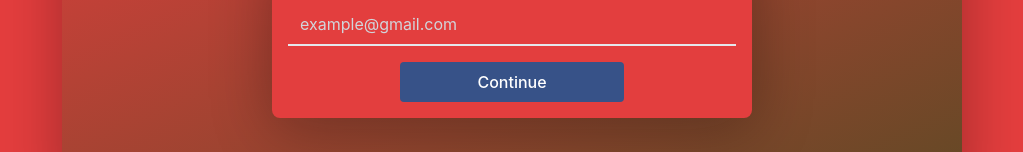
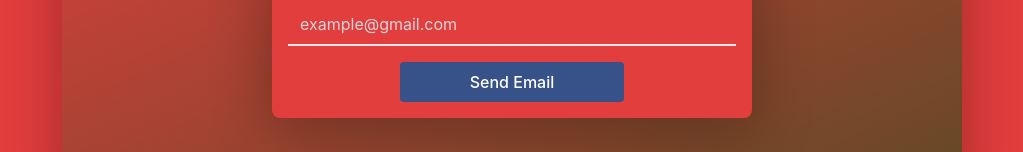
Before and after one commit to artanhysenaj/web-tech-proj, a React (Create React App) app: page /forgot-password in a window 1280 px wide. Shown: the part 336-488 px from the top of the page, without its empty margins (128-1151 px from the left). Built offline with nearby package versions, Linux system fonts and the light colour scheme.

Commit message:
forget password functionality

```diff
--- a/src/api/Authentication/Authentication.js
+++ b/src/api/Authentication/Authentication.js
@@ -67,7 +67,7 @@ export const forgotPassword = {
     });
   },
   resetPassword: async (email, code, password) => {
-    return await axios.post(url + "/wp-json/bdpwr/v1/reset-password", {
+    return await axios.post(url + "/wp-json/bdpwr/v1/set-password", {
       email: email,
       code: code,
       password: password,
--- a/src/components/AuthForm/ForgotPasswordForm.jsx
+++ b/src/components/AuthForm/ForgotPasswordForm.jsx
@@ -1,60 +1,52 @@
 import React, { useState } from "react";
 import { Formik, Form } from "formik";
-import { forgotPassword } from "../../api/Authentication/Authentication";
 import Input from "../UI/Input/Input";
+import Button from "../UI/Button/Button";
+import { useNavigate } from "react-router-dom";
 
-const validateValues = (values) => {
-  const errors = {};
-  if (!values.email) {
-    errors.email = "Required";
-  } else if (!/^[A-Z0-9._%+-]+@[A-Z0-9.-]+\.[A-Z]{2,}$/i.test(values.email)) {
-    errors.email = "Invalid email address";
-  }
-  return errors;
-};
-const ForgotPasswordForm = (props) => {
-  const [email, setEmail] = useState("");
-  const [buttonLabel, setButtonLabel] = useState("Continue");
+const ForgotPasswordForm = ({
+  loading,
+  sendCodeToEmail,
+  validateCode,
+  resetPassword,
+  onShowCodeInput,
+  onShowPasswordInput,
+  onShowLoginPage,
+}) => {
+  const navigate = useNavigate();
+  const [buttonLabel, setButtonLabel] = useState("Send Email");
   const [showCodeInput, setShowCodeInput] = useState(false);
-  const [code, setCode] = useState("");
   const [showPasswordInput, setShowPasswordInput] = useState(false);
-  const [password, setPassword] = useState("");
 
-  const onSubmitHandler = (event) => {
-    event.preventDefault();
+  const onSubmitHandler = (values, { setSubmitting }) => {
+    const { email, code, password } = values;
+    setSubmitting(false);
 
-    forgotPassword
-      .sendEmail(email)
-      .then((data) => {
-        console.log(data);
-      })
-      .catch((error) => {
-        console.log(error);
+    if (showCodeInput && showPasswordInput) {
+      resetPassword(email, code, password);
+      onShowLoginPage(() => {
+        navigate("/login");
       });
-    // if (showCodeInput && showPasswordInput) {
-    //   props.resetPassword(email, code, password);
-    // } else if (showCodeInput) {
-    //   props.validateCode(email, code);
-    //   setButtonLabel("Reset Password");
-    //   setShowPasswordInput(true);
-    // } else {
-    //   props.sendCodeToEmail(email);
-    //   setButtonLabel("Submit");
-    //   setShowCodeInput(true);
-    // }
+    } else if (showCodeInput) {
+      validateCode(email, code);
+      onShowPasswordInput(() => {
+        setButtonLabel("Reset Password");
+        setShowPasswordInput(true);
+      });
+    } else {
+      sendCodeToEmail(email);
+      onShowCodeInput(() => {
+        setButtonLabel("Submit code");
+        setShowCodeInput(true);
+      });
+    }
   };
 
   return (
     <div className="max-w-[30rem] w-full shadow-[0_10px_60px_1px_rgba(5,5,5,0.3)] my-8 p-4 rounded-lg bg-[#e33e3e]">
       <Formik
         initialValues={{ email: "", code: "", password: "" }}
-        validate={validateValues}
-        onSubmit={(values, { setSubmitting }) => {
-          setTimeout(() => {
-            alert(JSON.stringify(values, null, 2));
-            setSubmitting(false);
-          }, 400);
-        }}
+        onSubmit={onSubmitHandler}
       >
         {({
           values,
@@ -73,8 +65,6 @@ const ForgotPasswordForm = (props) => {
                 name: "email",
                 placeholder: "example@gmail.com",
                 required: true,
-                inputHasError: errors.email && touched.email,
-                errorMessage: errors.email,
                 value: values.email,
                 onChange: handleChange,
                 onBlur: handleBlur,
@@ -90,8 +80,6 @@ const ForgotPasswordForm = (props) => {
                   name: "code",
                   placeholder: "XCYZ",
                   required: true,
-                  inputHasError: errors.code && touched.code,
-                  errorMessage: errors.code,
                   value: values.code,
                   onChange: handleChange,
                   onBlur: handleBlur,
@@ -107,8 +95,6 @@ const ForgotPasswordForm = (props) => {
                   name: "password",
                   placeholder: "********",
                   required: true,
-                  inputHasError: errors.password && touched.password,
-                  errorMessage: errors.password,
                   value: values.password,
                   onChange: handleChange,
                   onBlur: handleBlur,
@@ -116,13 +102,13 @@ const ForgotPasswordForm = (props) => {
               />
             )}
             <div className="flex flex-col justify-center items-center">
-              <button
+              <Button
                 type="submit"
                 disabled={isSubmitting}
-                className="w-1/2 h-10 py-2 px-3 rounded text-white bg-[#375288] text-[1rem] font-[500] border-none outline-none"
-              >
-                {buttonLabel}
-              </button>
+                className="w-1/2 h-10 py-2 px-3 rounded !text-white !bg-[#375288] hover:!bg-[#2e4166] text-[1rem] font-[500] border-none outline-none"
+                loading={loading}
+                label={buttonLabel}
+              />
             </div>
           </Form>
         )}
--- a/src/hooks/use-fetch.jsx
+++ b/src/hooks/use-fetch.jsx
@@ -11,7 +11,7 @@ export const useFetch = () => {
       setError(null);
       try {
         const response = await fetchFunction();
-        console.log("here", response);
+        // console.log("here", response);
         applyFunction && applyFunction(response.data);
         setLoading(false);
         setError(null);
--- a/src/pages/Auth/ForgotPasswordPage.jsx
+++ b/src/pages/Auth/ForgotPasswordPage.jsx
@@ -4,19 +4,46 @@ import Logo from "../../components/UI/Logo/Logo";
 import Wrapper from "../../components/UI/Wrapper/Wrapper";
 import { useFetch } from "../../hooks/use-fetch";
 import { forgotPassword } from "../../api/Authentication/Authentication";
+import { toast } from "react-toastify";
 
 const ForgotPasswordPage = (props) => {
   const { sendEmail, validateCode, resetPassword } = forgotPassword;
-  const { sendRequest, loading, error } = useFetch();
+  const { sendRequest, loading } = useFetch();
 
-  const sendCodeToEmailHandler = async (email) => {
-    sendRequest(sendEmail(email), (data) => console.log(data));
+  let continueReset = () => {};
+  const showCodeInputHandler = (continueFunction) =>
+    (continueReset = continueFunction);
+  const showPasswordInputHandler = (continueFunction) =>
+    (continueReset = continueFunction);
+  const showLoginPageHandler = (continueFunction) =>
+    (continueReset = continueFunction);
+
+  const sendCodeToEmailHandler = (email) => {
+    sendRequest(
+      () => sendEmail(email),
+      (data) => {
+        continueReset();
+        toast.success(data.message);
+      }
+    );
   };
   const validateCodeHandler = (email, code) => {
-    console.log(email, code);
+    sendRequest(
+      () => validateCode(email, code),
+      (data) => {
+        continueReset();
+        toast.success(data.message);
+      }
+    );
   };
   const resetPasswordHandler = (email, code, password) => {
-    console.log(email, code, password);
+    sendRequest(
+      () => resetPassword(email, code, password),
+      (data) => {
+        continueReset();
+        toast.success(data.message);
+      }
+    );
   };
   return (
     <Wrapper>
@@ -33,6 +60,10 @@ const ForgotPasswordPage = (props) => {
           sendCodeToEmail={sendCodeToEmailHandler}
           validateCode={validateCodeHandler}
           resetPassword={resetPasswordHandler}
+          onShowCodeInput={showCodeInputHandler}
+          onShowPasswordInput={showPasswordInputHandler}
+          onShowLoginPage={showLoginPageHandler}
+          loading={loading}
         />
       </div>
     </Wrapper>
```
